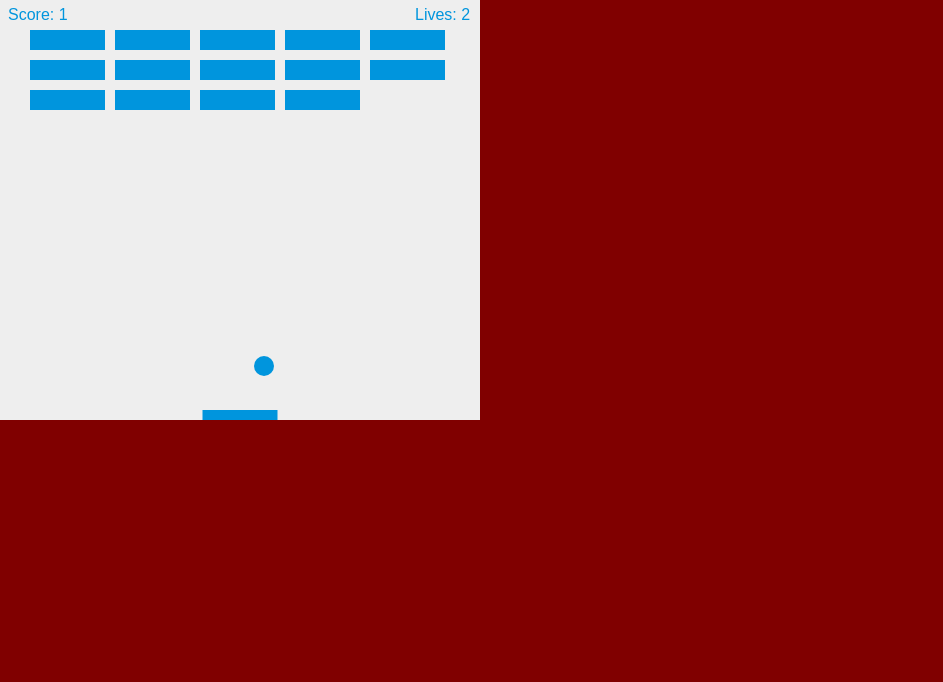
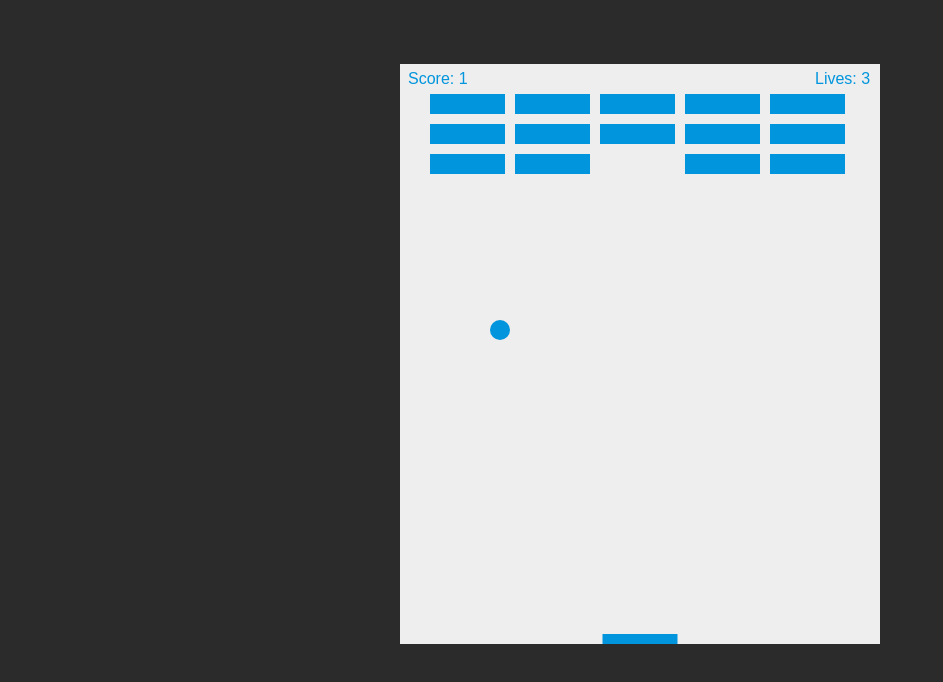
Before and after one commit to Eze-Ricca/juego-1, a plain HTML site: page index.html in a window 1280 px wide. Shown: the whole page, without its empty margins (0-943 px from the left). Drawn offline with Linux system fonts and the light colour scheme.

```diff
--- a/index.css
+++ b/index.css
@@ -3,8 +3,12 @@
   padding: 0;
 }
 body {
-  background: maroon;
+  background: #2b2b2b;
+  display: flex;
+  justify-content: center;
+  margin-top: 5%;
 }
+
 canvas {
   background: #eee;
   display: block;
--- a/index.html
+++ b/index.html
@@ -8,6 +8,6 @@
     <script async src="./index.js"></script>
   </head>
   <body>
-    <canvas id="myCanvas" width="480" height="420"></canvas>
+    <canvas id="myCanvas" width="480" height="580"></canvas>
   </body>
 </html>
--- a/index.js
+++ b/index.js
@@ -1,7 +1,6 @@
 let canvas = document.getElementById("myCanvas");
 let ctx = canvas.getContext("2d");
 let ballRadius = 10;
-//to move
 
 let x = canvas.width / 2;
 let y = canvas.height - 30;
@@ -25,7 +24,6 @@
 //
 document.addEventListener("keydown", keyDownHandler, false);
 document.addEventListener("keyup", keyUpHandler, false);
-
 document.addEventListener("mousemove", mouseMoveHandler, false);
 
 let bricks = [];
```
